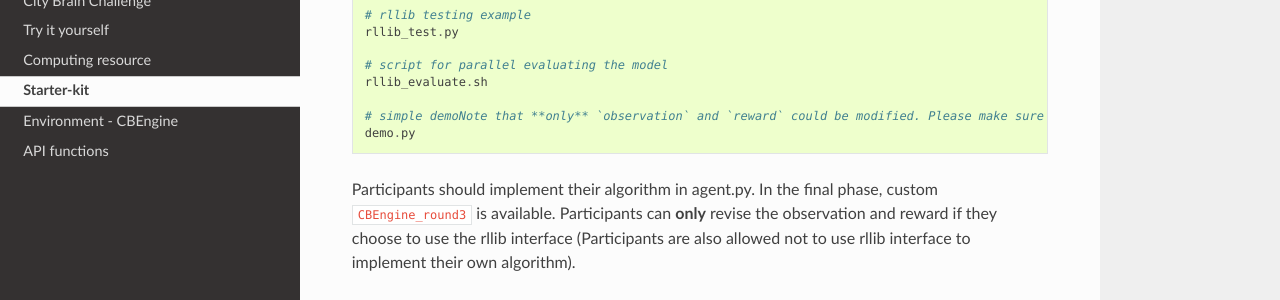
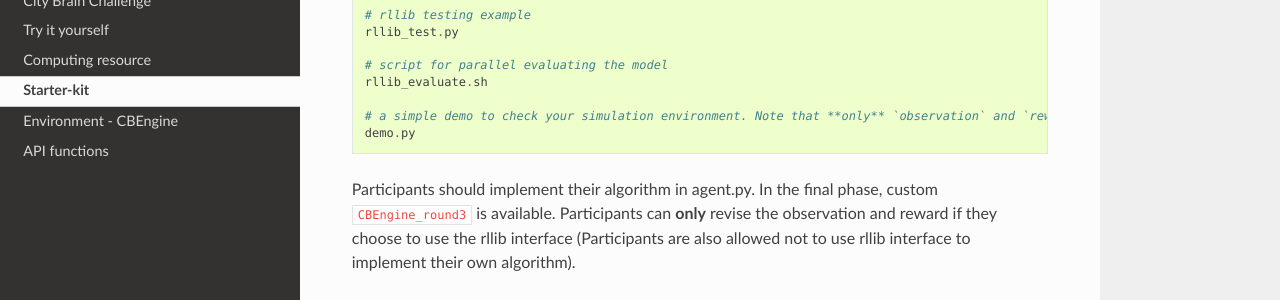
Before and after one commit to CityBrainChallenge/KDDCup2021-CityBrainChallenge, a Sphinx documentation site: the page built from docs/starter-kit.rst, in a window 1280 px wide and 900 px high, scrolled down 719 px. Shown: the part 151-451 px from the top of the window. Built offline with Sphinx 7.4.7 and the Read the Docs theme 2.0.0, drawn with Linux system fonts in a browser that asks for light colours.

Commit message:
Update starter-kit.rst

```diff
--- a/docs/starter-kit.rst
+++ b/docs/starter-kit.rst
@@ -49,7 +49,7 @@ Participant will get a ``starter-kit``. It contains::
     # script for parallel evaluating the model
     rllib_evaluate.sh
 
-    # simple demoNote that **only** `observation` and `reward` could be modified. Please make sure that the dimension of `observation` is aligned with ``gym_cfg.py``. You could continue using the `observations` defined in the qualification phase, but the previous `reward` can't be used in `rllib` because `rllib` requires that each agent to be assigned with a `reward`. We provide 2 demo `rewards` definitions, "pressure" and "queue length", along with the old `reward` in the comment of default `CBEngine_round3.py``.
+    # a simple demo to check your simulation environment. Note that **only** `observation` and `reward` could be modified. Please make sure that the dimension of `observation` is aligned with ``gym_cfg.py``. You could continue using the `observations` defined in the qualification phase, but the previous `reward` can't be used in `rllib` because `rllib` requires that each agent to be assigned with a `reward`. We provide 2 demo `rewards` definitions, "pressure" and "queue length", along with the old `reward` in the comment of default `CBEngine_round3.py``.
     demo.py
 
 Participants should implement their algorithm in agent.py. In the final phase, custom ``CBEngine_round3`` is available. Participants can **only** revise the observation and reward if they choose to use the rllib interface (Participants are also allowed not to use rllib interface to implement their own algorithm).
```
